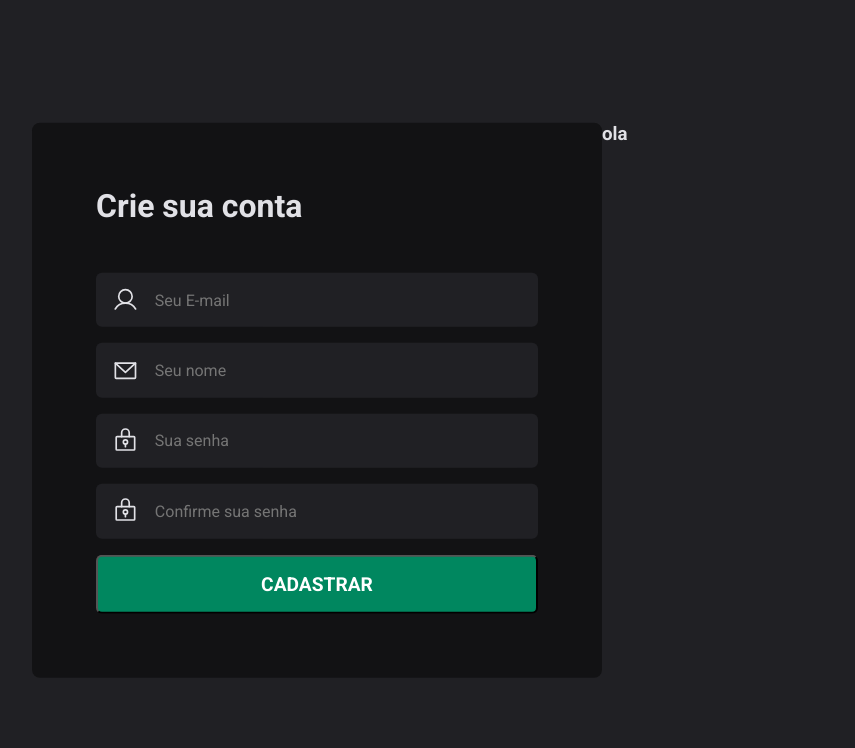
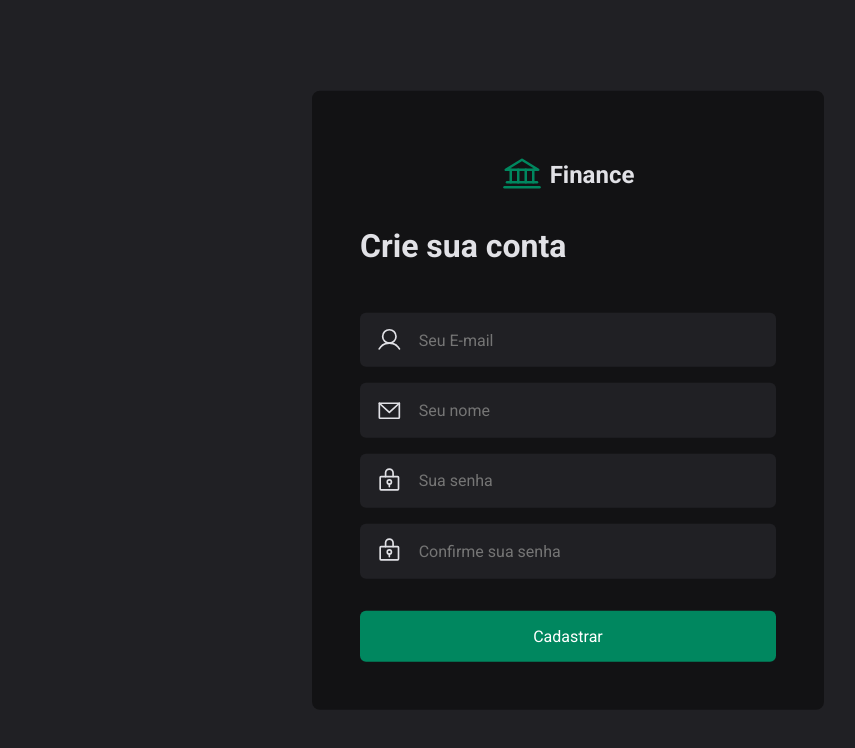
Before and after one commit to jarbsoncosta/Dt-Money, a React (Vite) app: page /cadastro in a window 1280 px wide. Shown: the top 748 px of the page, without its empty margins (72-927 px from the left). Built offline with nearby package versions, Linux system fonts and the light colour scheme; data requests are answered from the project's data file.

Commit message:
refactor: page createUser

```diff
--- a/src/components/Header/index.tsx
+++ b/src/components/Header/index.tsx
@@ -2,12 +2,16 @@ import { HeaderContainer, HeaderContent, NewTransactionButton } from './styles'
 import Logo from '../../assets/logo.svg'
 import * as Dialog from '@radix-ui/react-dialog'
 import { NewTransactionModal } from '../NewTransactionModal'
+import { Bank, TrendUp } from 'phosphor-react'
 
 export function Header() {
   return (
     <HeaderContainer>
       <HeaderContent>
-        <img src={Logo} alt="" />
+        <div className="logo">
+          <Bank color="#00875F" size={40} />
+          <h2>Finance</h2>
+        </div>
         <div>
           <Dialog.Root>
             <Dialog.Trigger asChild>
--- a/src/components/Header/styles.ts
+++ b/src/components/Header/styles.ts
@@ -14,6 +14,11 @@ export const HeaderContent = styled.div`
   justify-content: space-between;
   align-items: center;
   background: ${(props) => props.theme['gray-900']};
+  .logo {
+    display: flex;
+    align-items: center;
+    gap: 0.5rem;
+  }
 `
 export const NewTransactionButton = styled.button`
   border: 0;
--- a/src/components/NewTransactionModal/styles.ts
+++ b/src/components/NewTransactionModal/styles.ts
@@ -10,7 +10,8 @@ export const Overlay = styled(Dialog.Overlay)`
   background: rgba(0, 0, 0, 0.75);
 `
 export const Content = styled(Dialog.Content)`
-  min-width: 32rem;
+  width: 100%;
+  max-width: 32rem;
   border-radius: 6px;
   padding: 2.5rem 3rem;
   background: ${(props) => props.theme['gray-800']};
--- a/src/pages/CreateUser/index.tsx
+++ b/src/pages/CreateUser/index.tsx
@@ -1,32 +1,33 @@
-import { EnvelopeSimple, LockKey, User } from 'phosphor-react'
-import { Container, FormInputs, InfoApp, Input } from './styles'
+import { Bank, EnvelopeSimple, LockKey, User } from 'phosphor-react'
+import { Container, FormInputs } from './styles'
 
 export function CreateUser() {
   return (
     <Container>
       <FormInputs>
+        <div className="logo">
+          <Bank color="#00875F" size={40} />
+          <h2>Finance</h2>
+        </div>
         <h1>Crie sua conta</h1>
         <div className="divInput">
           <User size={30} />
-          <Input type="text" placeholder="Seu E-mail" />
+          <input type="text" placeholder="Seu E-mail" />
         </div>
         <div className="divInput">
           <EnvelopeSimple size={30} />
-          <Input type="text" placeholder="Seu nome" />
+          <input type="text" placeholder="Seu nome" />
         </div>
         <div className="divInput">
           <LockKey size={30} />
-          <Input type="text" placeholder="Sua senha" />
+          <input type="text" placeholder="Sua senha" />
         </div>
         <div className="divInput">
           <LockKey size={30} />
-          <Input type="text" placeholder="Confirme sua senha" />
+          <input type="text" placeholder="Confirme sua senha" />
         </div>
-        <button type="submit"> CADASTRAR</button>
+        <button> Cadastrar</button>
       </FormInputs>
-      <InfoApp>
-        <h3>ola</h3>
-      </InfoApp>
     </Container>
   )
 }
--- a/src/pages/CreateUser/styles.ts
+++ b/src/pages/CreateUser/styles.ts
@@ -3,10 +3,9 @@ import styled from 'styled-components'
 export const Container = styled.main`
   display: flex;
   width: 100%;
+  justify-content: center;
   max-height: 100vh;
-  max-width: 1120px;
-  margin: 0 auto 0;
-  padding: 0 1.5rem;
+  padding: 0 1rem;
 
   top: 50%;
   left: 50%;
@@ -18,11 +17,20 @@ export const FormInputs = styled.form`
   flex-direction: column;
   gap: 1rem;
   background: ${(props) => props.theme['gray-900']};
-  padding: 4rem;
+  padding: 3rem;
   width: 100%;
+  max-width: 32rem;
   border-radius: 8px;
   h1 {
     margin-bottom: 2rem;
+  }
+
+  .logo {
+    padding: 1rem 0;
+    display: flex;
+    align-items: center;
+    justify-content: center;
+    gap: 0.5rem;
   }
 
   .divInput {
@@ -32,25 +40,35 @@ export const FormInputs = styled.form`
     border-radius: 6px;
     gap: 1rem;
     background: ${(props) => props.theme['gray-800']};
+
+    input {
+      width: 100%;
+      height: 3rem;
+      background: ${(props) => props.theme['gray-800']};
+      border: 0;
+      box-shadow: none;
+      color: ${(props) => props.theme['gray-100']};
+    }
+
+    &:focus-within {
+      box-shadow: 0 0 0 2px ${(props) => props.theme['green-500']};
+    }
   }
   button {
+    border: 0;
+    margin-top: 1rem;
     padding: 1rem;
     border-radius: 6px;
     background: ${(props) => props.theme['green-500']};
     cursor: pointer;
     color: ${(props) => props.theme.white};
-    font-weight: 700;
-    font-size: 1.2rem;
+  }
+
+  @media (max-width: 750px) {
+    padding: 2rem;
+    h1 {
+      font-size: 1.3rem;
+      margin-bottom: 1rem;
+    }
   }
 `
-
-export const InfoApp = styled.div`
-  width: 100%;
-`
-
-export const Input = styled.input`
-  width: 100%;
-  height: 3rem;
-  background: ${(props) => props.theme['gray-800']};
-  border: 0;
-`
```
